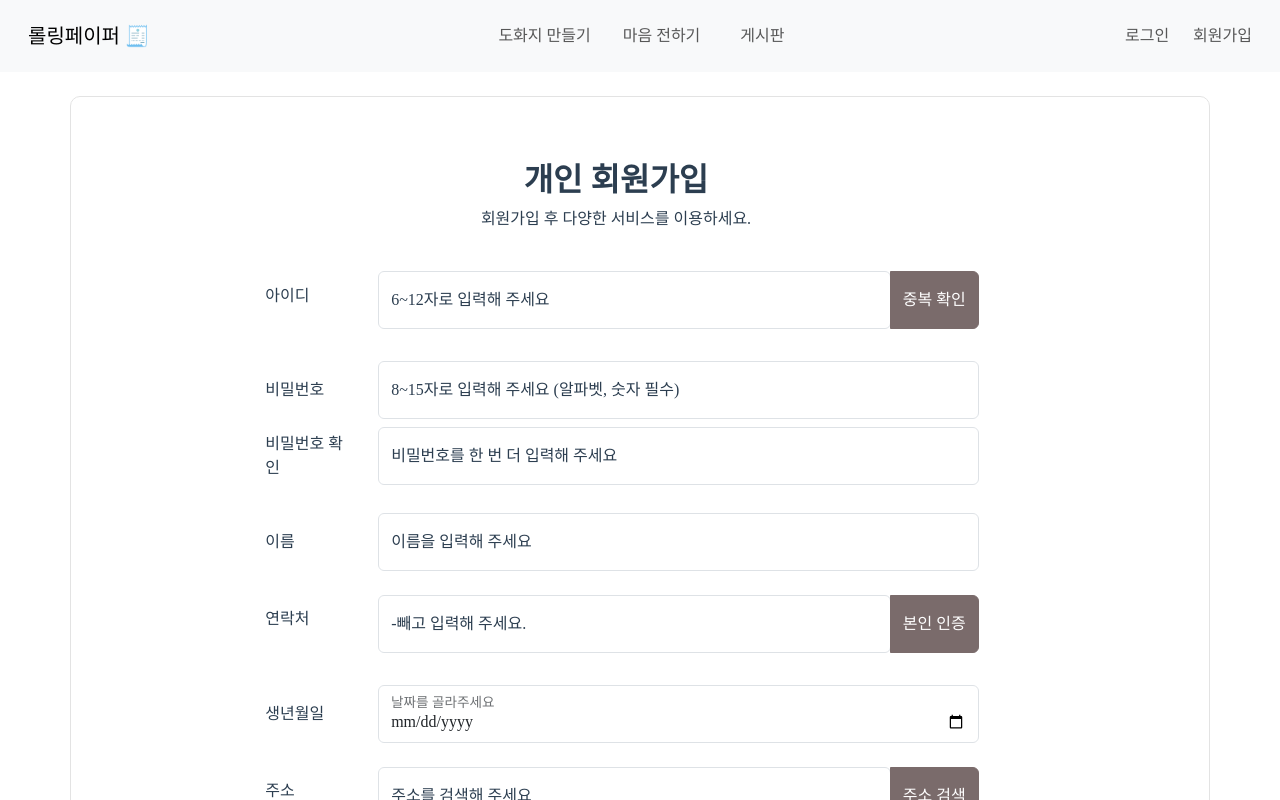
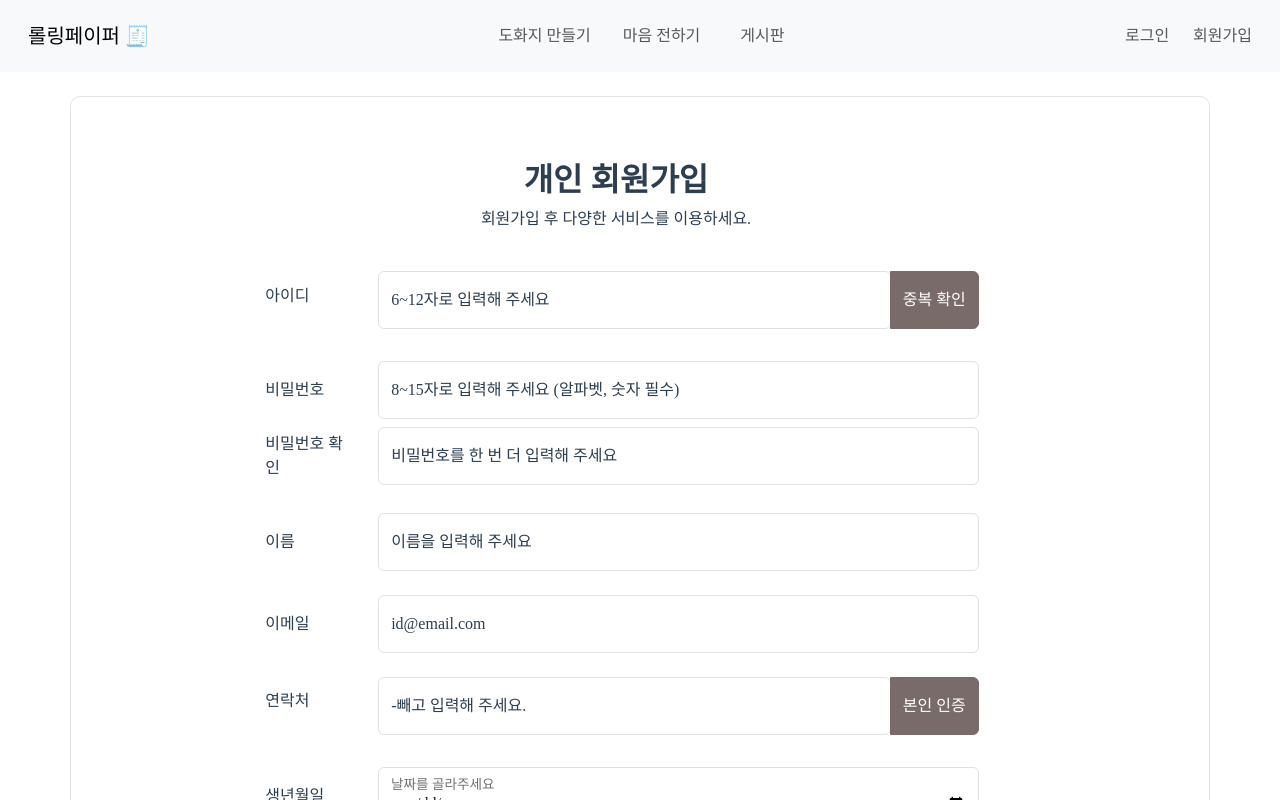
Before and after one commit to sorrel012/postcard, a Vue app in the folder frontend/: page /register in a window 1280 px wide. Built offline with nearby package versions, Linux system fonts and the light colour scheme; a web font is replaced by a local one.

Commit message:
feat: Add email

```diff
--- a/frontend/src/views/Register.vue
+++ b/frontend/src/views/Register.vue
@@ -58,6 +58,16 @@
               <div class="form-floating">
                 <input type="text" class="form-control" placeholder="" required v-model="userinfo.name">
                 <label for="floatingInput">이름을 입력해 주세요</label>
+              </div>
+            </div>
+          </div>
+
+          <div class="row mb-4">
+            <div class="col-2 f-bold text-start d-flex align-items-center ps-4">이메일</div>
+            <div class="col-10">
+              <div class="form-floating">
+                <input type="text" class="form-control" placeholder="" required v-model="userinfo.email">
+                <label for="floatingInput">id@email.com</label>
               </div>
             </div>
           </div>
@@ -133,7 +143,8 @@ export default {
         birth: '',
         tel: '',
         address: '',
-        addressDetail: ''
+        addressDetail: '',
+        email: '',
       },
       authMsg: '본인 인증',
       confirmMsg: '',
@@ -324,6 +335,20 @@ export default {
         return
       }
 
+      //이메일 유효성 검사
+      const emailPattern = new RegExp('^\\w+@[a-zA-Z_]+?\\.[a-zA-Z]{2,3}$');
+      let isEmailValid = emailPattern.test(this.userinfo.email)
+
+      if(!isEmailValid) {
+        this.$refs.bdRef.focus();
+        Swal.fire({
+          title: '올바르지 않은 이메일 형식입니다',
+          text: 'id@email.com 형식으로 입력해 주세요',
+          icon: 'error'
+        });
+        return
+      }
+
       //문자 본인 인증 완료 검사
       if(!this.isAuth) {
         this.$refs.authRef.focus();
```
